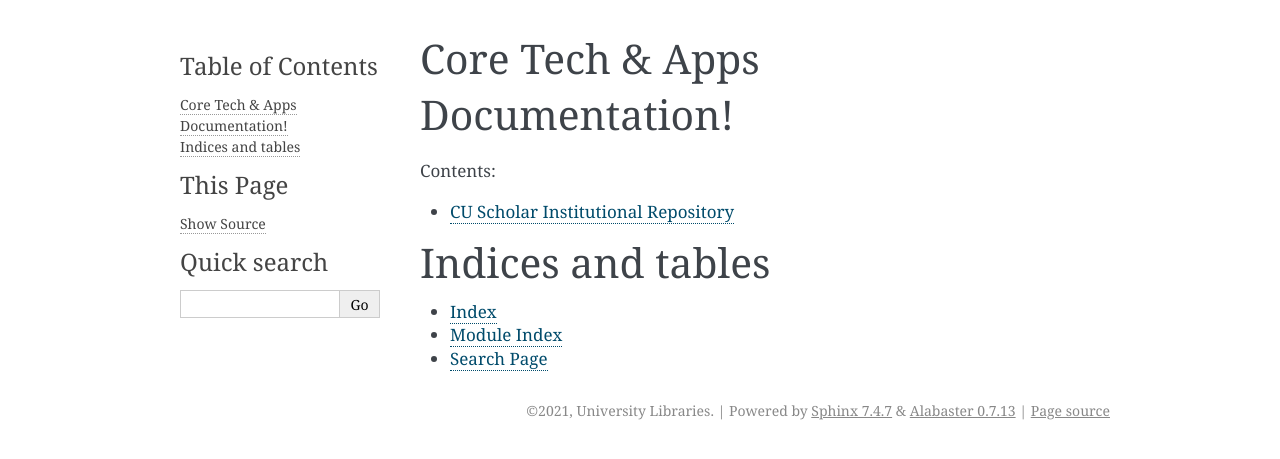
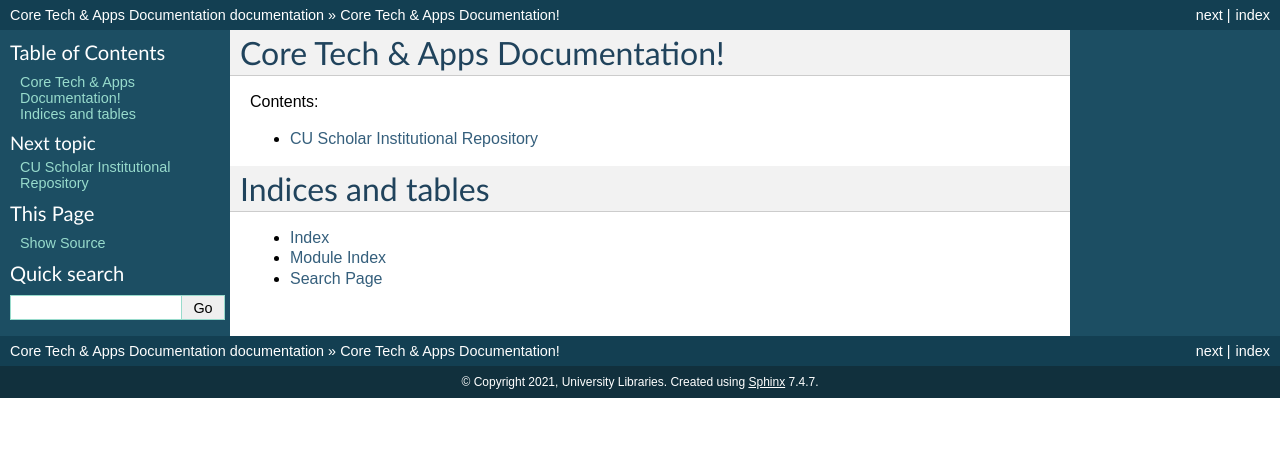
Before and after one commit to culibraries/documentation, a Sphinx documentation site: the page built from docs/index.rst, in a window 1280 px wide. Shown: the top 459 px of the page. Built offline with Sphinx 7.4.7, drawn with Linux system fonts in a browser that asks for light colours.

Commit message:
default theme

```diff
--- a/docs/conf.py
+++ b/docs/conf.py
@@ -42,8 +42,8 @@ exclude_patterns = ['_build', 'Thumbs.db', '.DS_Store']
 
 # The theme to use for HTML and HTML Help pages.  See the documentation for
 # a list of builtin themes.
-#
-html_theme = 'alabaster'
+# alabaster
+html_theme = 'default'
 
 # Add any paths that contain custom static files (such as style sheets) here,
 # relative to this directory. They are copied after the builtin static files,
```
